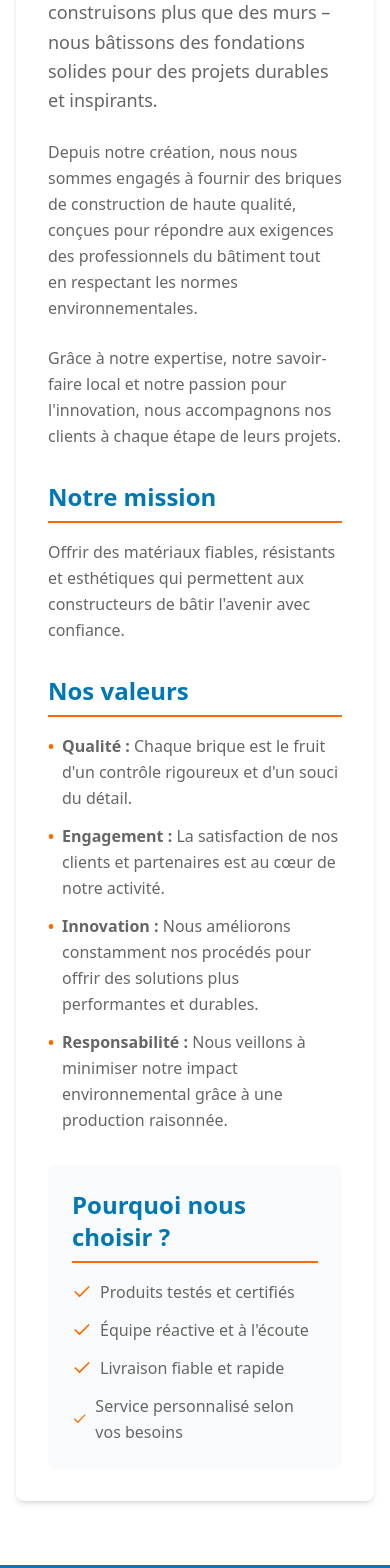
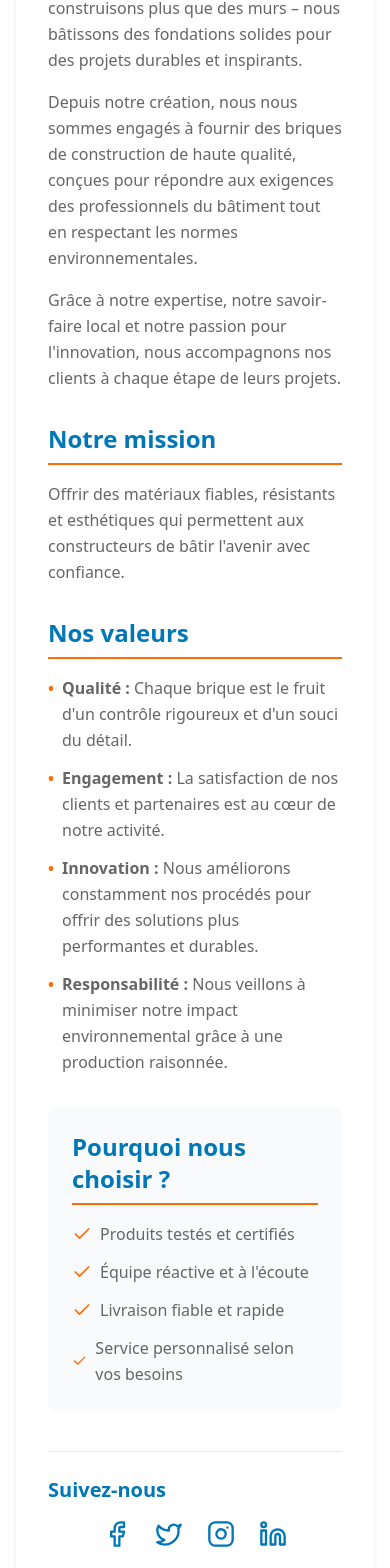
Before and after one commit to Seydougsm/cornerstonebriquelome-42, a React (Vite) app: page /a-propos in a window 390 px wide. Shown: the part 391-1959 px from the top of the page. Built offline with nearby package versions, Linux system fonts and the light colour scheme.

Commit message:
feat: Enhance About page content and add social media icons
- Uniform text content on the About page.
- Added social media icons (Facebook, Twitter, Instagram, TikTok, LinkedIn) at the bottom of the page, with links to the respective profiles.
- Ensured responsive design for the added elements.

```diff
--- a/src/pages/About.tsx
+++ b/src/pages/About.tsx
@@ -1,5 +1,5 @@
 
-import { Check } from "lucide-react";
+import { Check, Facebook, Instagram, Linkedin, Twitter } from "lucide-react";
 
 const About = () => {
   return (
@@ -8,17 +8,19 @@ const About = () => {
         <h1 className="text-4xl font-bold mb-12 text-cornerstone-blue text-center">À propos de Cornerstone Briques</h1>
 
         <div className="max-w-4xl mx-auto bg-white p-8 rounded-lg shadow-md">
-          <p className="text-cornerstone-gray mb-6 text-lg leading-relaxed">
+          <div className="mb-8">
+            <p className="text-cornerstone-gray mb-4 text-base leading-relaxed">
               Chez Cornerstone Briques, nous construisons plus que des murs – nous bâtissons des fondations solides pour des projets durables et inspirants.
             </p>
 
-          <p className="text-cornerstone-gray mb-6 text-base leading-relaxed">
+            <p className="text-cornerstone-gray mb-4 text-base leading-relaxed">
               Depuis notre création, nous nous sommes engagés à fournir des briques de construction de haute qualité, conçues pour répondre aux exigences des professionnels du bâtiment tout en respectant les normes environnementales.
             </p>
 
-          <p className="text-cornerstone-gray mb-8 text-base leading-relaxed">
+            <p className="text-cornerstone-gray mb-6 text-base leading-relaxed">
               Grâce à notre expertise, notre savoir-faire local et notre passion pour l'innovation, nous accompagnons nos clients à chaque étape de leurs projets.
             </p>
+          </div>
 
           <div className="mb-8">
             <h2 className="text-2xl font-bold text-cornerstone-blue border-b-2 border-cornerstone-orange pb-2 mb-4">Notre mission</h2>
@@ -78,6 +80,49 @@ const About = () => {
               </li>
             </ul>
           </div>
+
+          {/* Social Media Icons */}
+          <div className="mt-10 pt-6 border-t border-gray-200">
+            <h3 className="text-xl font-bold text-cornerstone-blue mb-4">Suivez-nous</h3>
+            <div className="flex justify-center space-x-6">
+              <a
+                href="https://facebook.com/cornerstonebriques"
+                target="_blank"
+                rel="noopener noreferrer"
+                className="text-cornerstone-blue hover:text-cornerstone-orange transition-colors"
+              >
+                <Facebook size={28} />
+                <span className="sr-only">Facebook</span>
+              </a>
+              <a
+                href="https://twitter.com/cornerstonebriques"
+                target="_blank"
+                rel="noopener noreferrer"
+                className="text-cornerstone-blue hover:text-cornerstone-orange transition-colors"
+              >
+                <Twitter size={28} />
+                <span className="sr-only">Twitter</span>
+              </a>
+              <a
+                href="https://instagram.com/cornerstonebriques"
+                target="_blank"
+                rel="noopener noreferrer"
+                className="text-cornerstone-blue hover:text-cornerstone-orange transition-colors"
+              >
+                <Instagram size={28} />
+                <span className="sr-only">Instagram</span>
+              </a>
+              <a
+                href="https://linkedin.com/company/cornerstonebriques"
+                target="_blank"
+                rel="noopener noreferrer"
+                className="text-cornerstone-blue hover:text-cornerstone-orange transition-colors"
+              >
+                <Linkedin size={28} />
+                <span className="sr-only">LinkedIn</span>
+              </a>
+            </div>
+          </div>
         </div>
       </div>
     </div>
```
Lines whose indentation alone changed are shown as unchanged.
